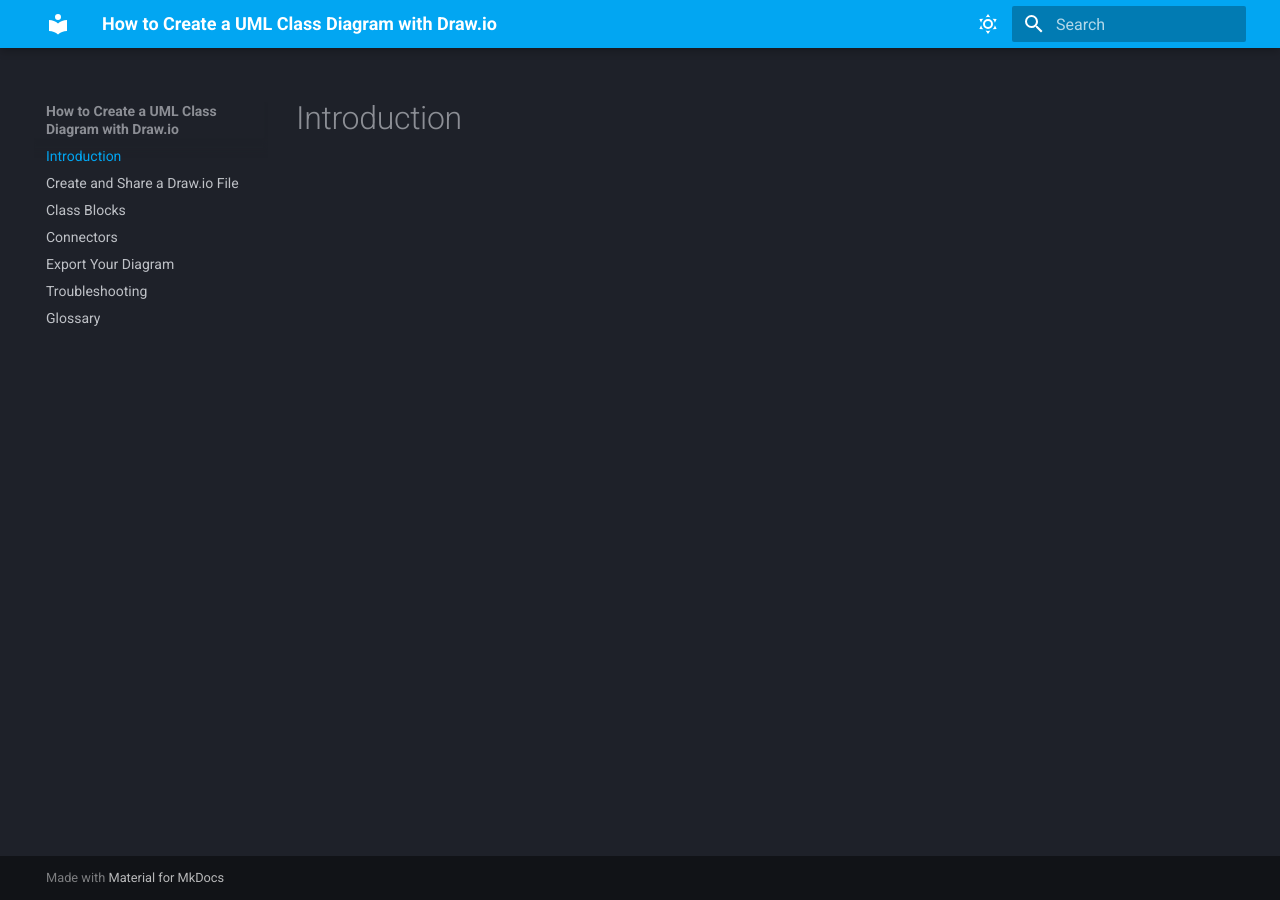
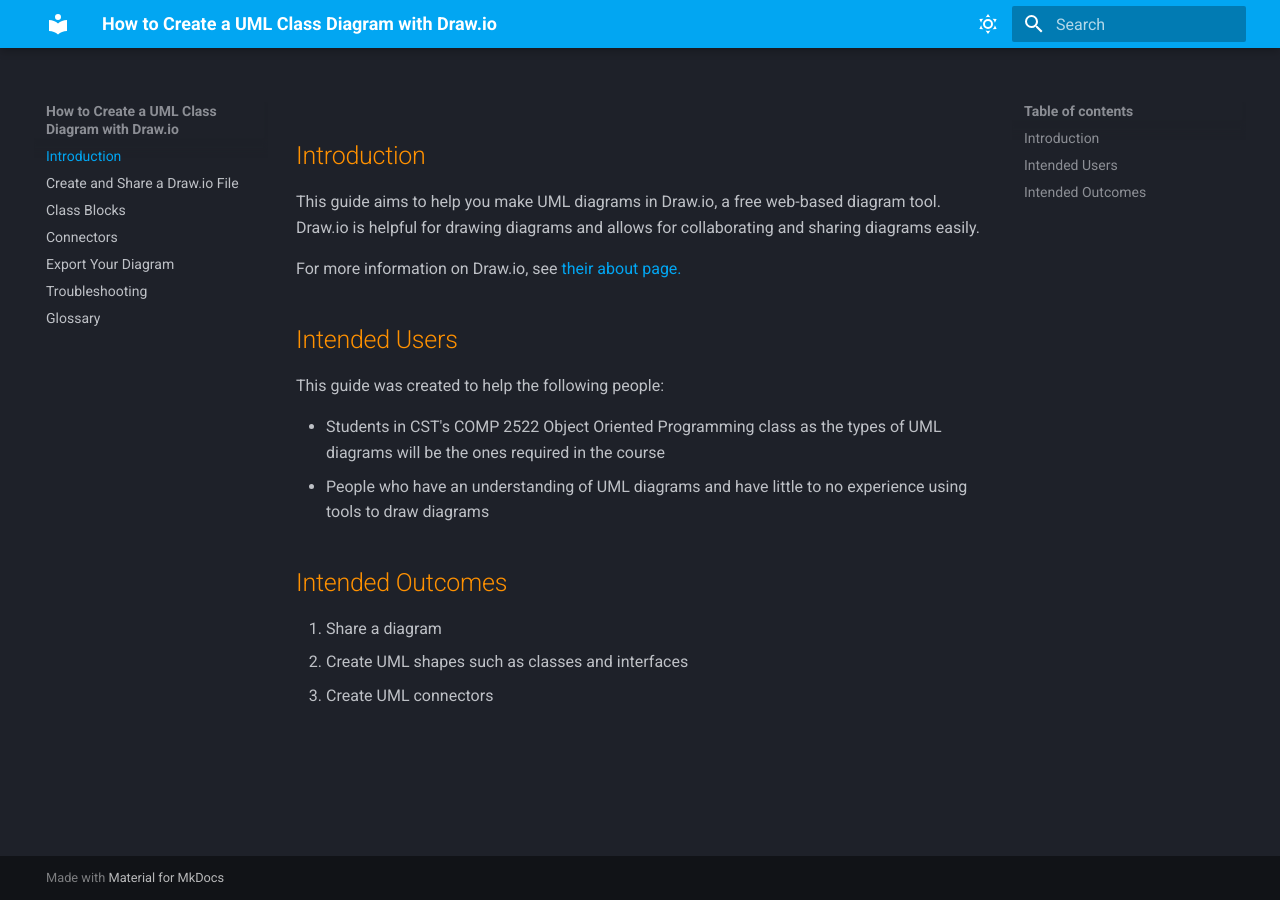
Before and after one commit to kai-st/comm2216-docs-project, an MkDocs documentation site: the page built from docs/index.md, in a window 1280 px wide. Built offline with MkDocs 1.6.1 and Material for MkDocs 9.7.7, drawn with Linux system fonts in a browser that asks for light colours.

Commit message:
Add introductions and custom css

```diff
--- a/docs/index.md
+++ b/docs/index.md
@@ -1 +1,20 @@
-# Introduction
+## Introduction
+
+This guide aims to help you make UML diagrams in Draw.io, a free web-based diagram tool. Draw.io is helpful for drawing diagrams and allows for collaborating and sharing diagrams easily.
+
+For more information on Draw.io, see [their about page.](https://www.drawio.com/about)
+
+## Intended Users
+
+This guide was created to help the following people:
+
+- Students in CST's COMP 2522 Object Oriented Programming class as the types of UML diagrams will be the ones required in the course
+- People who have an understanding of UML diagrams and have little to no experience using tools to draw diagrams
+
+## Intended Outcomes
+
+1. Share a diagram
+2. Create UML shapes such as classes and interfaces
+3. Create UML connectors
+
+#
--- /dev/null
+++ b/docs/stylesheets/extra.css
@@ -0,0 +1,3 @@
+h2 {
+  color: var(--md-accent-fg-color);
+}
--- a/mkdocs.yml
+++ b/mkdocs.yml
@@ -29,6 +29,9 @@
       primary: orange
       accent: light blue
 
+extra_css:
+  - stylesheets/extra.css
+
 markdown_extensions:
   - admonition
   - pymdownx.details
```
